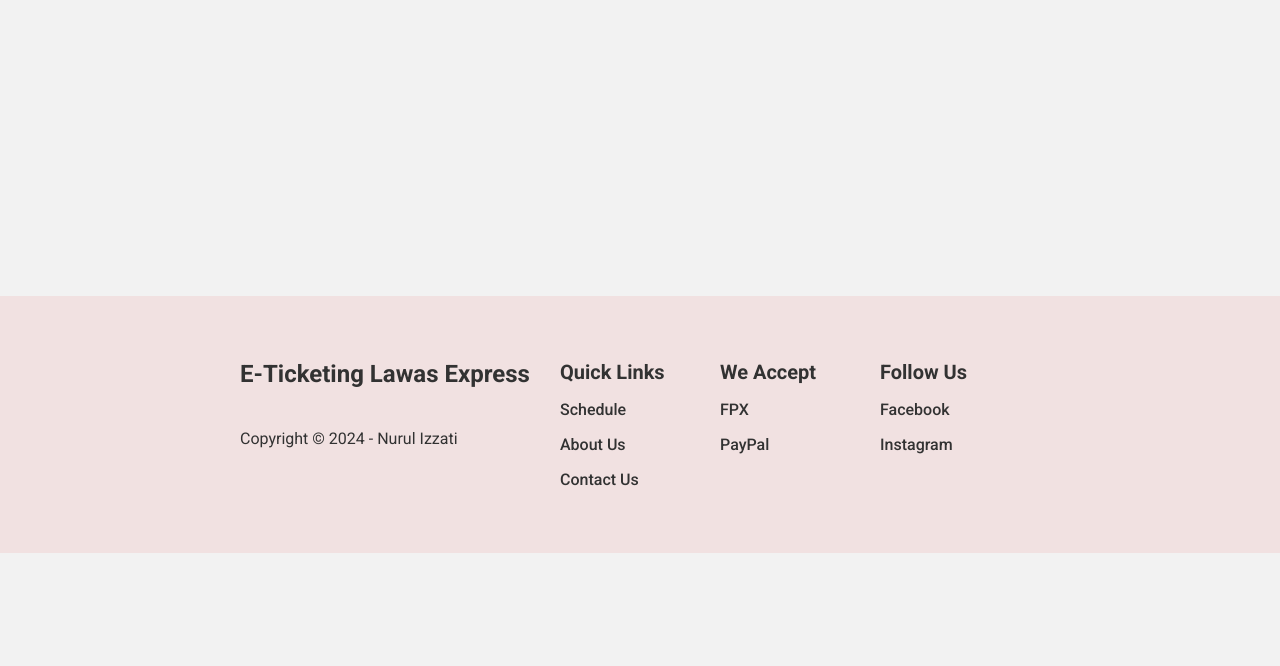
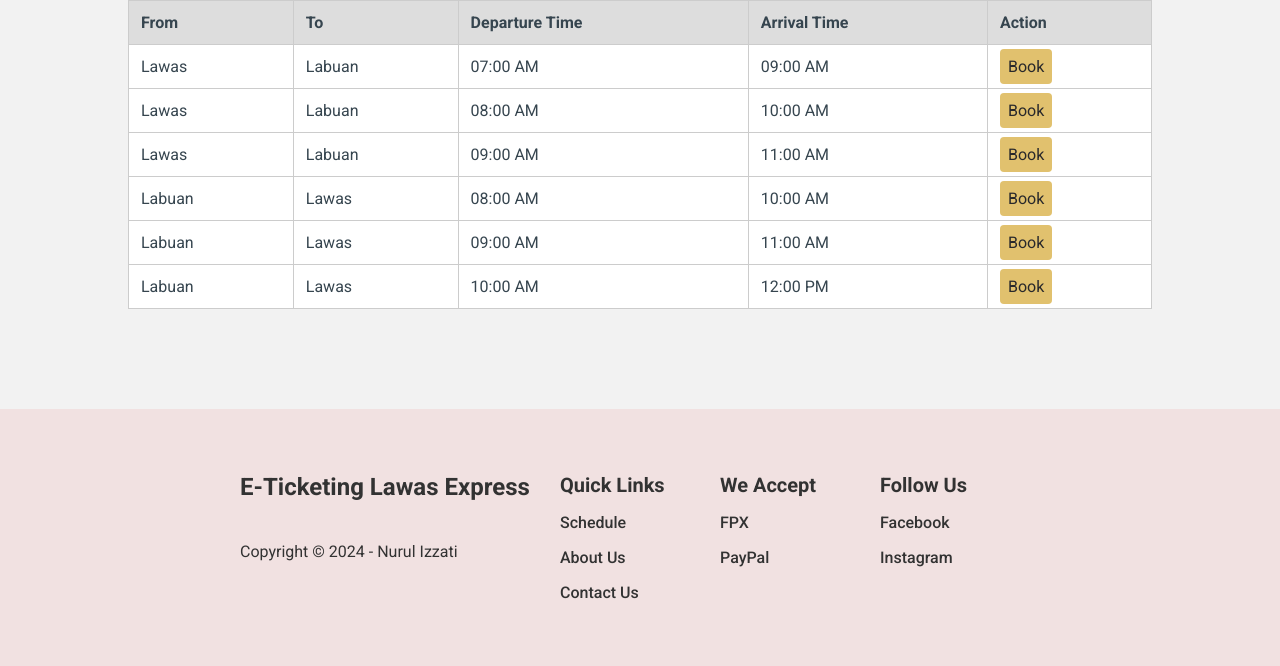
Before and after one commit to deeno13/e-ticketing-lawas-express, a PHP site: page /schedule.php in a window 1280 px wide. Shown: the part 247-913 px from the top of the page. Before the commit the page ends 800 px from the top, so only its background shows below. Run offline with PHP 8.4, Linux system fonts and the light colour scheme.

Commit message:
Add about and schedule page contents

```diff
--- a/schedule.php
+++ b/schedule.php
@@ -20,14 +20,63 @@
 			<h1 style="text-align: center;">Schedule</h1>
 		</div>
 
-		<main class="main">
-			<div class="row">
-				<div class="col-right">
-
-				</div>
-			</div>
-		</main>
-
+    <main class="main">
+      <div class="container">
+        <div style="padding-bottom: 5rem;">
+          <table>
+            <tr>
+              <th>From</th>
+              <th>To</th>
+              <th>Departure Time</th>
+              <th>Arrival Time</th>
+              <th>Action</th>
+            </tr>
+            <tr>
+              <td>Lawas</td>
+              <td>Labuan</td>
+              <td>07:00 AM</td>
+              <td>09:00 AM</td>
+              <td><a href="book.php" class="btn">Book</a></td>
+            </tr>
+            <tr>
+              <td>Lawas</td>
+              <td>Labuan</td>
+              <td>08:00 AM</td>
+              <td>10:00 AM</td>
+              <td><a href="book.php" class="btn">Book</a></td>
+            </tr>
+            <tr>
+              <td>Lawas</td>
+              <td>Labuan</td>
+              <td>09:00 AM</td>
+              <td>11:00 AM</td>
+              <td><a href="book.php" class="btn">Book</a></td>
+            </tr>
+            <tr>
+              <td>Labuan</td>
+              <td>Lawas</td>
+              <td>08:00 AM</td>
+              <td>10:00 AM</td>
+              <td><a href="book.php" class="btn">Book</a></td>
+            </tr>
+            <tr>
+              <td>Labuan</td>
+              <td>Lawas</td>
+              <td>09:00 AM</td>
+              <td>11:00 AM</td>
+              <td><a href="book.php" class="btn">Book</a></td>
+            </tr>
+            <tr>
+              <td>Labuan</td>
+              <td>Lawas</td>
+              <td>10:00 AM</td>
+              <td>12:00 PM</td>
+              <td><a href="book.php" class="btn">Book</a></td>
+            </tr>
+          </table>
+        </div>
+      </div>
+    </main>
     <?php include("includes/footer.php"); ?>
 	</body>
 </html>
--- a/stylesheets/main.css
+++ b/stylesheets/main.css
@@ -38,25 +38,6 @@ button {
   font-family: "Raleway", sans-serif;
 } */
 
-.row {
-  float: left;
-  width: 100%;
-}
-
-.col-left {
-  float: left;
-  width: 30%;
-  box-sizing: border-box;
-  padding: 10px;
-  /* border: 1px solid #ccc; */
-}
-.col-right {
-  margin-left: 31%;
-  box-sizing: border-box;
-  padding: 10px;
-  /* border: 1px solid #ccc; */
-}
-
 .btn {
   height: 40px;
   width: 10rem;
@@ -66,15 +47,7 @@ button {
   background: var(--brass);
   color: var(--matte-black);
   cursor: pointer;
-}
-
-@media (max-width: 786px) {
-  .col-left,
-  .col-right {
-    float: none;
-    width: 100%;
-    margin-left: 0; /* Reset the margin */
-  }
+  text-decoration: none;
 }
 
 /* html {
--- a/stylesheets/utilities.css
+++ b/stylesheets/utilities.css
@@ -0,0 +1,44 @@
+.container {
+  max-width: 1024px;
+  margin: 0 auto;
+}
+
+table {
+  width: 100%;
+  border-collapse: collapse;
+  margin-bottom: 20px;
+}
+
+th,
+td {
+  text-align: left;
+  padding: 12px;
+  /* border-bottom: 1px solid #ddd; */
+  border: 1px solid #ccc;
+}
+
+th {
+  background-color: #dddddd;
+}
+
+td {
+  background-color: #ffffff;
+}
+
+.card {
+  background-color: #ffffff;
+  border: 1px solid #ccc;
+  border-radius: 0.5rem;
+  padding: 1.25rem;
+}
+
+.card-title {
+  font-size: 1.25rem;
+  font-weight: 600;
+  color: #323232;
+  margin-bottom: 1rem;
+}
+
+.card-content {
+  text-align: justify;
+}
```
Also changed, not shown: about.php (+32 -7 lines).
